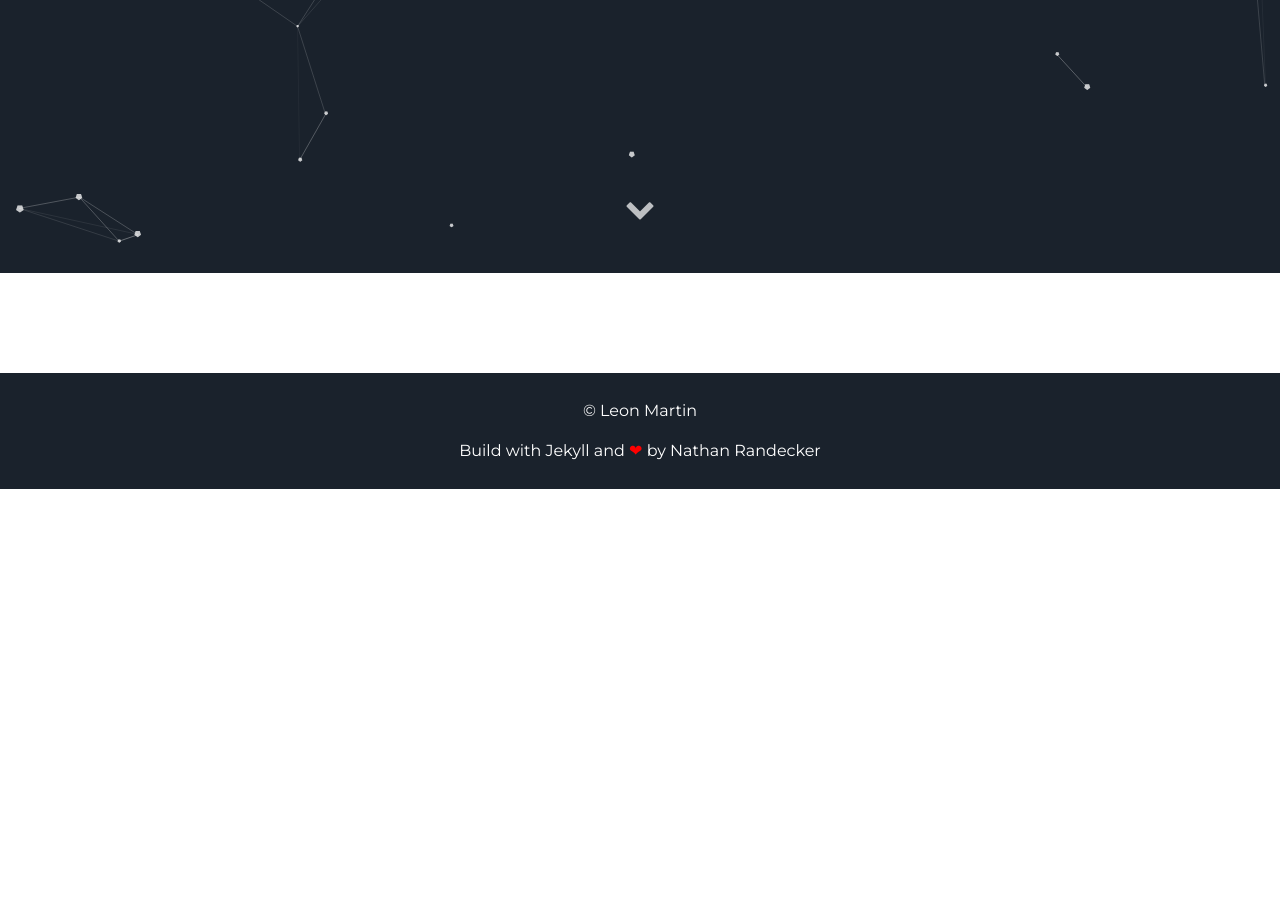
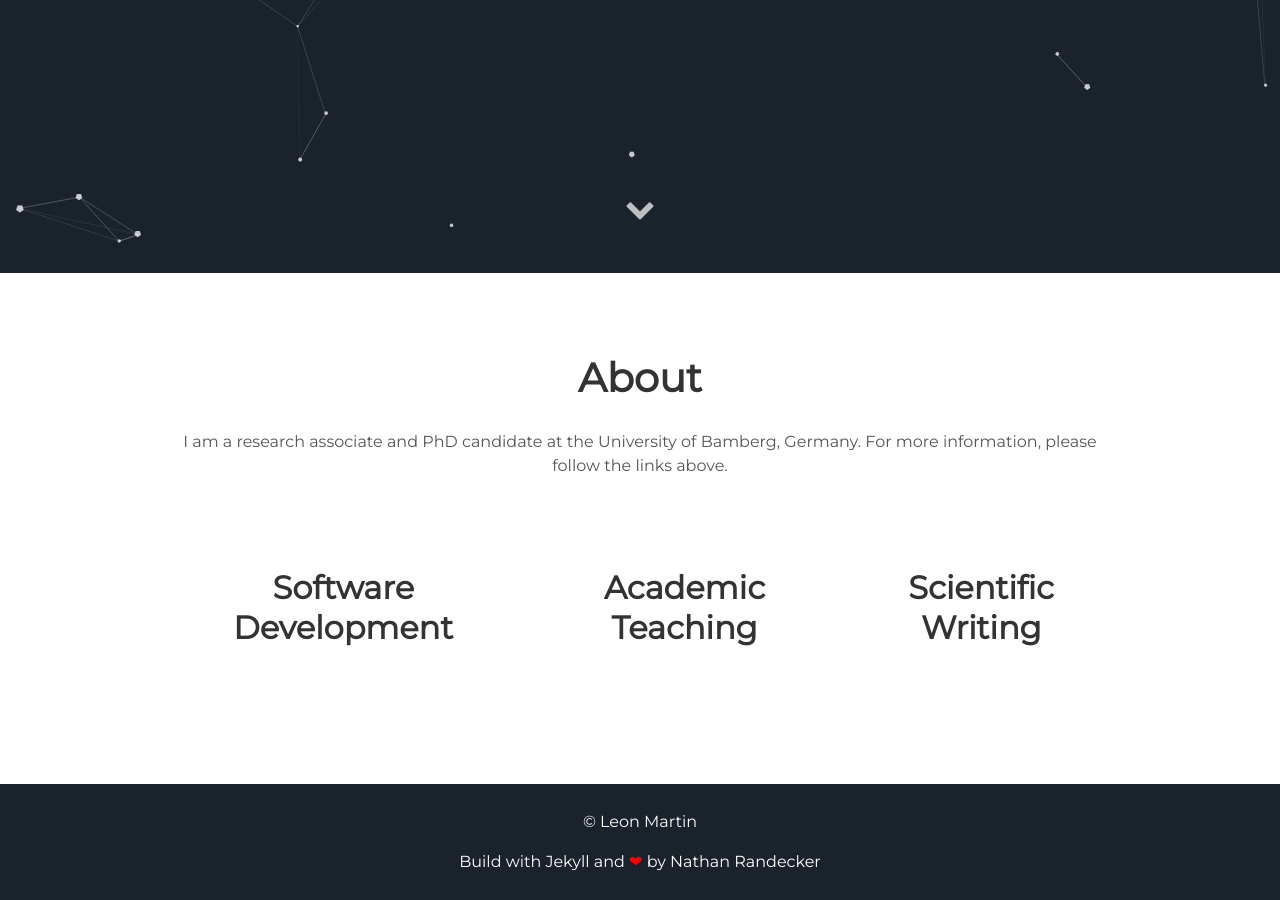
Before and after one commit to leonmartin/leonmartin.github.io, a Jekyll site: the page built from index.html, in a window 1280 px wide and 900 px high, scrolled down 627 px. Built offline with Jekyll 4.4.1, drawn with Linux system fonts in a browser that asks for light colours; before the commit the page ends 1116 px from its top, so only the background shows below that.

```diff
--- a/_config.yml
+++ b/_config.yml
@@ -4,7 +4,7 @@ description: This page contains links to Leon Martin's web appearances.
 
 # User settings
 username: Leon Martin
-user_description: Leon Martin
+user_description: I am a research associate and PhD candidate at the University of Bamberg, Germany. For more information, please follow the links above.
 user_title: Research Associate & PhD Candidate in Computer Science
 
 exclude: ['package.json', 'src' , 'node_modules']
--- a/_includes/about.html
+++ b/_includes/about.html
@@ -1,30 +1,27 @@
 <div class="user-details">
-  <h1> My Expertise </h1>
+  <h1> About </h1>
   <p> {{site.user_description}} </p>
 </div>
 <div class="user">
   <div class="tech">
-      <h2>Design</h2>
-      <i class="devicon-html5-plain-wordmark"></i>
+    <h2>Software Development</h2>
+    <!-- <i class="devicon-html5-plain-wordmark"></i>
     <i class="devicon-bootstrap-plain-wordmark colored"></i>
     <i class="devicon-sass-original colored"></i>
-      <p>Mumblecore hexagon kombucha, pitchfork four loko raclette intelligentsia master cleanse.
-        Vinyl XOXO lumbersexual</p>
+    <p></p> -->
   </div>
   <div class="tech">
-      <h2>Code</h2>
-      <i class="devicon-javascript-plain colored"></i>
+    <h2>Academic Teaching</h2>
+    <!-- <i class="devicon-javascript-plain colored"></i>
     <i class="devicon-react-original-wordmark colored"></i>
     <i class="devicon-nodejs-plain-wordmark"></i>
-      <p>Mumblecore hexagon kombucha, pitchfork four loko raclette intelligentsia master cleanse.
-        Vinyl XOXO lumbersexual</p>
+    <p></p> -->
   </div>
   <div class="tech">
-      <h2>Tools</h2>
-      <i class="devicon-git-plain"></i>
+    <h2>Scientific Writing</h2>
+    <!-- <i class="devicon-git-plain"></i>
     <i class="devicon-gulp-plain colored"></i>
     <i class="devicon-atom-original-wordmark"></i>
-      <p>Mumblecore hexagon kombucha, pitchfork four loko raclette intelligentsia master cleanse.
-        Vinyl XOXO lumbersexual</p>
+    <p></p> -->
   </div>
 </div>
--- a/_includes/footer.html
+++ b/_includes/footer.html
@@ -1,6 +1,7 @@
 <footer class="footer">
     <p>&copy; {{site.username}}</p>
-    <p>Build with Jekyll and <span class="love">❤</span> by <a href="https://github.com/nrandecker">Nathan Randecker</a></p>
+    <p>Build with Jekyll and <span class="love">❤</span> by <a href="https://github.com/nrandecker">Nathan Randecker</a>
+    </p>
 </footer>
 <script src="//cdn.jsdelivr.net/particles.js/2.0.0/particles.min.js"></script>
 <script src="{{ "/assets/js/sweet-scroll.min.js" | prepend: site.baseurl }}"></script>
--- a/_includes/header.html
+++ b/_includes/header.html
@@ -7,11 +7,11 @@
     <div class="header-icons">
       <a aria-label="Send email" href="#"><i class="icon fa fa-envelope"></i></a>
       <a aria-label="My LinkedIn" target="_blank" href="https://www.linkedin.com/in/leon-martin-082411193/"><i
-          class="icon fa fa-linkedin-in" aria-hidden="true"></i></a>
+          class="icon fa fa fa-linkedin" aria-hidden="true"></i></a>
       <a aria-label="My Github" target="_blank" href="https://github.com/leonmartin"><i class="icon fa fa-github-alt"
           aria-hidden="true"></i></a>
       <a aria-label="My ORCID" target="_blank" href="https://orcid.org/0000-0002-6747-5524"><i
-          class="icon fa fa-orcid" aria-hidden="true"></i></a>
+          class="icon fa fa-file-text-o" aria-hidden="true"></i></a>
     </div>
     <div class="header-links">
       <!-- <a class="link" href="#about" data-scroll>About Me</a>
--- a/_layouts/default.html
+++ b/_layouts/default.html
@@ -3,10 +3,10 @@
   {% include head.html %}
   <body>
       {% include header.html %}
-      <!-- <section id="about">
+      <section id="about">
         {% include about.html %}
       </section>
-      <section id="projects">
+      <!-- <section id="projects">
         {% include projects.html %}
       </section> -->
         {{ content }}
--- a/package.json
+++ b/package.json
@@ -2,11 +2,11 @@
   "name": "particle",
   "version": "1.0.0",
   "description": "",
-  "main": "index.js",
+  "main": "index.html",
   "scripts": {
     "dev": "gulp"
   },
-  "author": "Nathan Randecker",
+  "author": "Nathan Randecker, Leon Martin",
   "license": "ISC",
   "dependencies": {
     "browser-sync": "^2.26.3",
```
Lines whose indentation alone changed are shown as unchanged.
